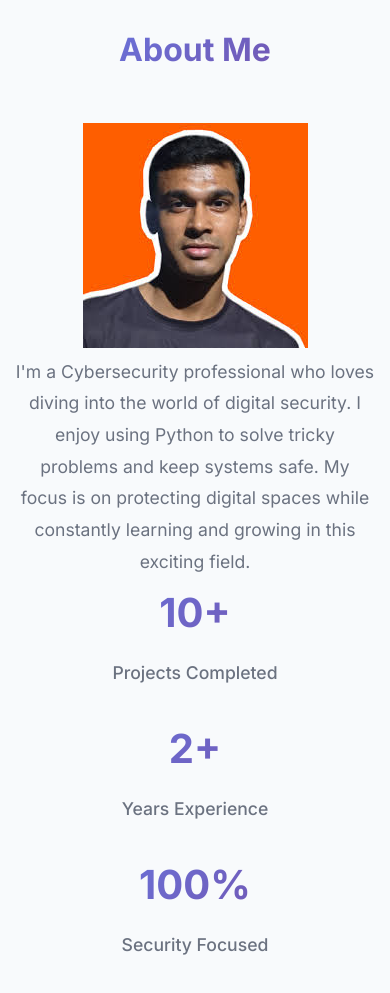
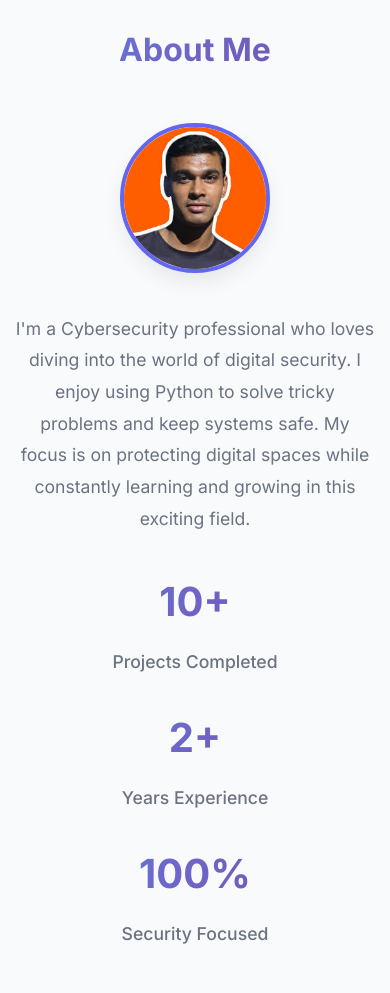
Before and after one commit to sethysatyajit/Portfolio-Website, a plain HTML site: page index.html in a window 390 px wide. Shown: the part 920-1913 px from the top of the page. Drawn offline with Linux system fonts and the light colour scheme.

Commit message:
style.css

```diff
--- a/style.css
+++ b/style.css
@@ -408,22 +408,44 @@ section {
 }
 
 .about-content {
-    max-width: 800px;
+    display: grid;
+    grid-template-columns: 300px 1fr;
+    gap: 3rem;
+    align-items: center;
+    max-width: 1000px;
     margin: 0 auto;
+}
+
+.about-image {
     text-align: center;
+}
+
+.profile-img {
+    width: 250px;
+    height: 250px;
+    border-radius: 50%;
+    object-fit: cover;
+    border: 4px solid var(--primary-color);
+    box-shadow: var(--shadow);
+    transition: all 0.3s ease;
+}
+
+.profile-img:hover {
+    transform: scale(1.05);
+    box-shadow: 0 15px 30px -5px rgba(0, 0, 0, 0.3);
 }
 
 .about-text {
     font-size: 1.1rem;
     line-height: 1.8;
     color: var(--text-secondary);
-    margin-bottom: 3rem;
 }
 
 .about-stats {
     display: grid;
     grid-template-columns: repeat(3, 1fr);
     gap: 2rem;
+    margin-top: 2rem;
 }
 
 .stat {
@@ -710,6 +732,17 @@ section {
         flex-wrap: wrap;
     }
 
+    .about-content {
+        grid-template-columns: 1fr;
+        text-align: center;
+        gap: 2rem;
+    }
+
+    .profile-img {
+        width: 200px;
+        height: 200px;
+    }
+
     .nav-menu {
         position: fixed;
         top: 70px;
@@ -782,4 +815,9 @@ section {
         height: 60px;
         font-size: 1.5rem;
     }
+
+    .profile-img {
+        width: 150px;
+        height: 150px;
+    }
 }
```
